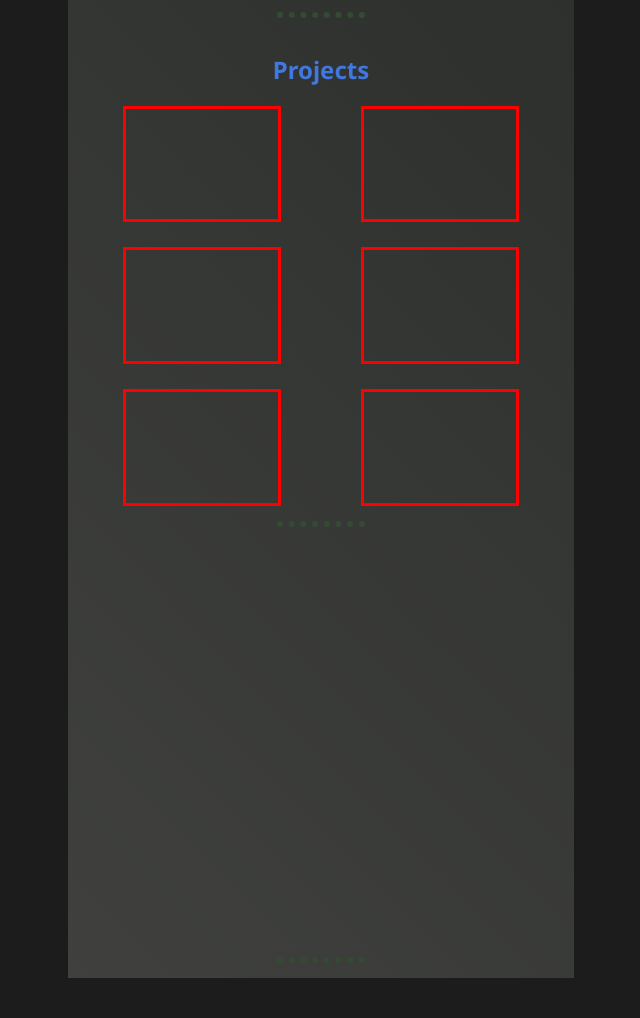
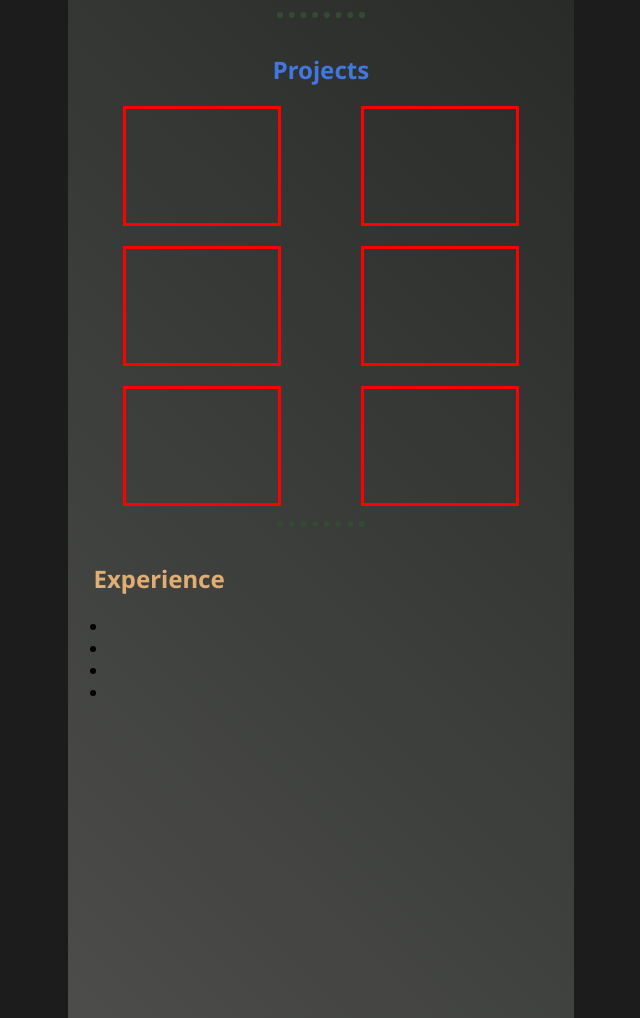
Before and after one commit to KirbyVong/Portfolio-Skeleton, a plain HTML site: page index.html in a window 1280 px wide. Shown: the part 411-1429 px from the top of the page, without its empty margins (319-959 px from the left). Before the commit the page ends 1397 px from the top, so only its background shows below. Drawn offline with Linux system fonts and the light colour scheme.

Commit message:
Add experience header and an unordered list

```diff
--- a/index.html
+++ b/index.html
@@ -42,7 +42,7 @@
 
         <!-- Project Section -->
         <section>
-            <h2 class="heading">Projects</h2>
+            <h2 class="p-heading">Projects</h2>
             <div class="flex-item flex-item2">
                 <div class="projects project1"></div>
                 <div class="projects project2"></div>
@@ -58,8 +58,14 @@
 
         <!-- Experience Section -->
         <section>
+            <h2 class="exp-heading">Experience</h2>
             <div class="flex-item flex-item3">
-
+                <ul>
+                    <li></li>
+                    <li></li>
+                    <li></li>
+                    <li></li>
+                </ul>
             </div>
         </section>
 
--- a/style.css
+++ b/style.css
@@ -18,7 +18,7 @@ hr {
     flex-direction: column;
     min-height: 100%;
     width: 40%;
-    background: linear-gradient(45deg,#40413f, #282b28);
+    background: linear-gradient(45deg,#4d4e4c, #1f221f);
     margin:0px auto;
 }
 
@@ -76,7 +76,7 @@ hr {
 }
 
 /* Second flex item */
-.heading{
+.p-heading{
     text-align: center;
     color: rgb(64, 120, 224);
 }
@@ -85,7 +85,7 @@ hr {
     display: flex;
     flex-wrap: wrap;
     justify-content: space-evenly;
-    gap: 25px;
+    gap: 5%;
 }
 .projects{
     width: 30%;
@@ -94,3 +94,8 @@ hr {
 }
 
 /* Third flex item */
+
+.exp-heading{
+    color: #e0ad72;
+    margin-left: 5%;
+}
```
